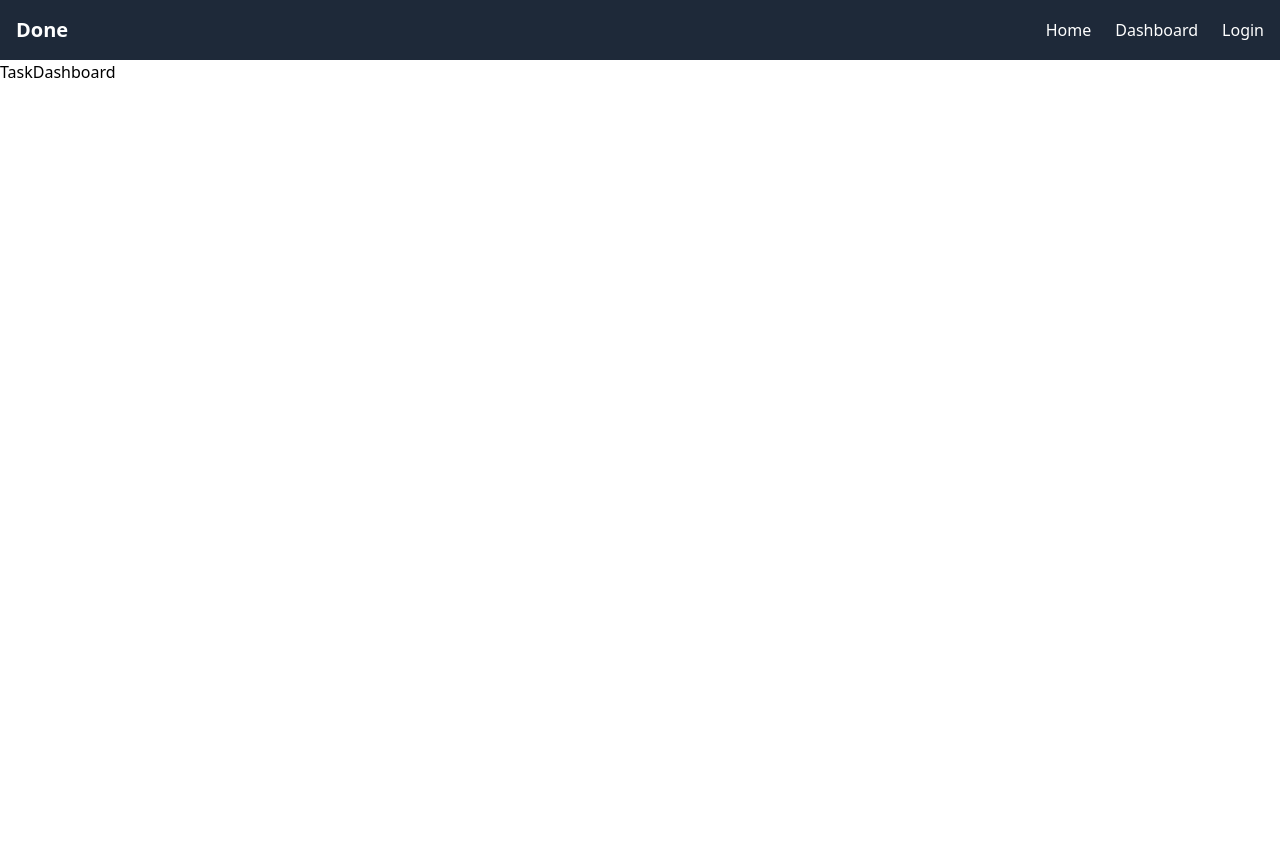
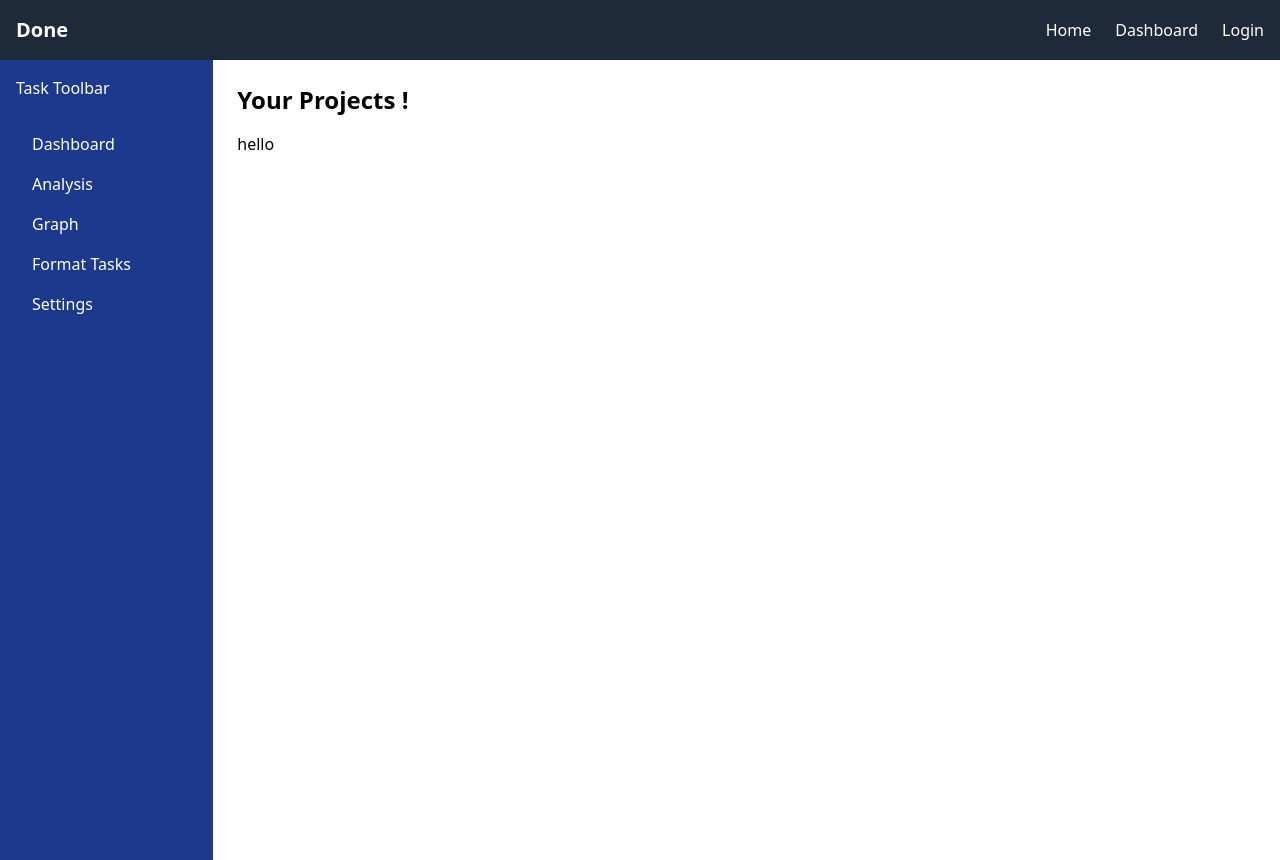
Before and after one commit to Mukunthan-A-R/doneit-client, a React (Vite) app: page /tasks in a window 1280 px wide. Before the commit the page ends 800 px from the top, so only its background shows below. Built offline with nearby package versions, Linux system fonts and the light colour scheme.

Commit message:
task toolbar

```diff
--- /dev/null
+++ b/src/components/TaskToolbar.jsx
@@ -0,0 +1,23 @@
+import React from "react";
+import MenuItem from "./modals/MenuItem";
+import { Link } from "react-router-dom";
+
+const TaskToolbar = () => {
+  return (
+    <ul className="py-6">
+      <Link to="/dashboard">
+        <MenuItem text="Dashboard" />
+      </Link>
+      <Link>
+        <MenuItem text="Analysis" />
+      </Link>
+
+      <MenuItem text="Graph" />
+
+      <MenuItem text="Format Tasks" />
+      <MenuItem text="Settings" />
+    </ul>
+  );
+};
+
+export default TaskToolbar;
--- a/src/pages/TaskDashboard.jsx
+++ b/src/pages/TaskDashboard.jsx
@@ -1,7 +1,20 @@
 import React from "react";
+import TaskToolbar from "../components/TaskToolbar";
 
 const TaskDashboard = () => {
-  return <div>TaskDashboard</div>;
+  return (
+    <div className="min-h-screen flex">
+      <div className={`lg:block w-1/6 bg-blue-900 p-4`}>
+        <h2 className="text-white">Task Toolbar</h2>
+        <TaskToolbar></TaskToolbar>
+      </div>
+
+      <div className="w-full lg:w-5/6 bg-white p-6">
+        <h1 className="text-2xl font-semibold pb-4">Your Projects !</h1>
+        <p>hello</p>
+      </div>
+    </div>
+  );
 };
 
 export default TaskDashboard;
```
